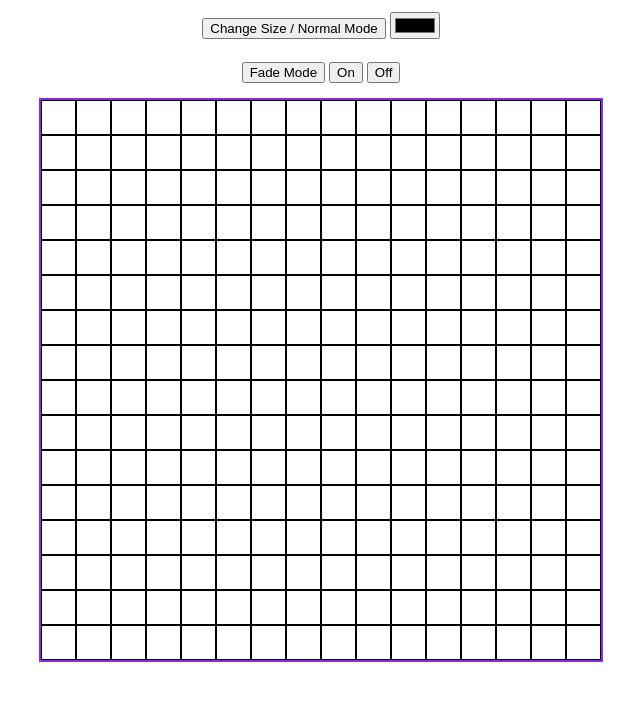
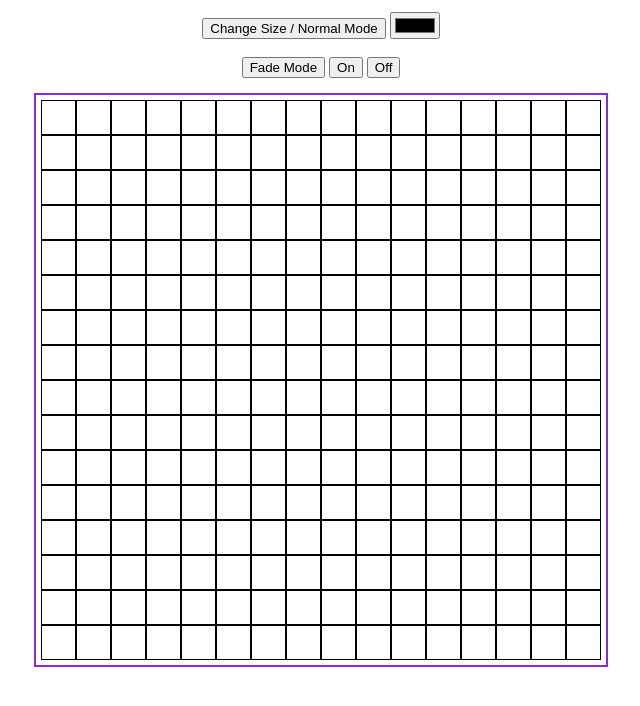
Before and after one commit to zeisencloud/etch-a-sketch, a plain HTML site: page index.html in a window 1280 px wide. Shown: the whole page, without its empty margins (319-959 px from the left). Drawn offline with Linux system fonts and the light colour scheme.

Commit message:
Fixed div overlapping bug

```diff
--- a/etch.css
+++ b/etch.css
@@ -7,9 +7,10 @@
     display: flex;
     flex-wrap: wrap;
     overflow: hidden;
+    padding: 5px;
     width: 560px;
     height: 560px;
-    margin: 0 auto;
+    margin: 15px auto;
     border: 2px blueviolet solid;
   }
 
@@ -20,15 +21,9 @@
 
   #sides {
     margin-top: 10px;
-    margin-bottom: 20px;
     overflow: hidden;
   }
 
-  #fadeModeDiv {
-    padding: 120px;
-    position: relative;
-    bottom: 15px;
-  }
   #fadeButton {
     pointer-events: none;
   }
--- a/index.html
+++ b/index.html
@@ -16,13 +16,13 @@
 
     <br></br>
 
-    <container id="fadeModeDiv">
+    <box id="fadeModeDiv">
       <button id="fadeButton">
         Fade Mode
       </button>
       <button id="on">On</button>
       <button id="off">Off</button>
-    </container>
+    </box>
 
   <div id="container">
 
```
